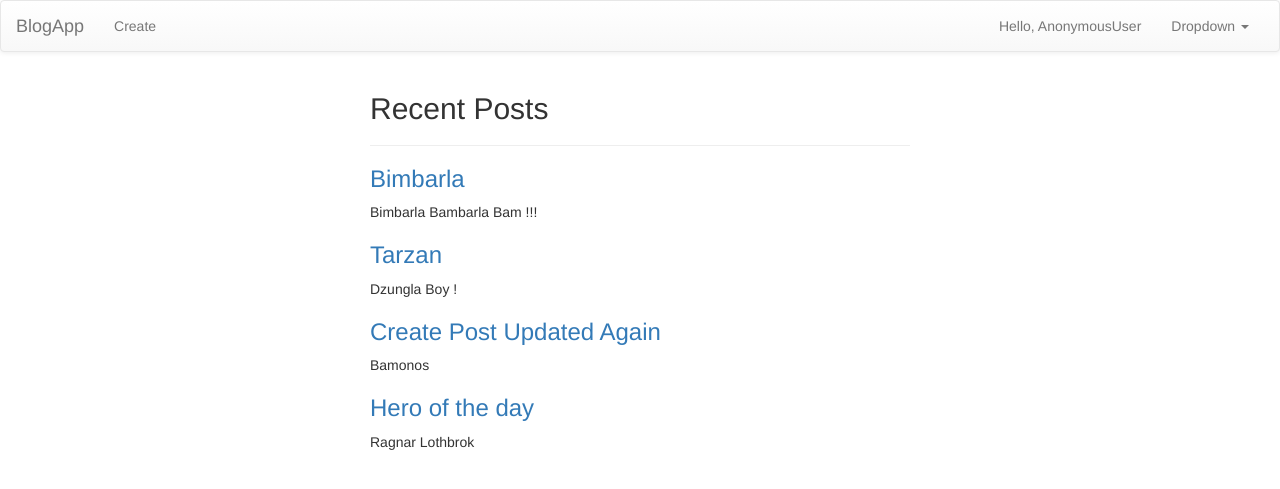
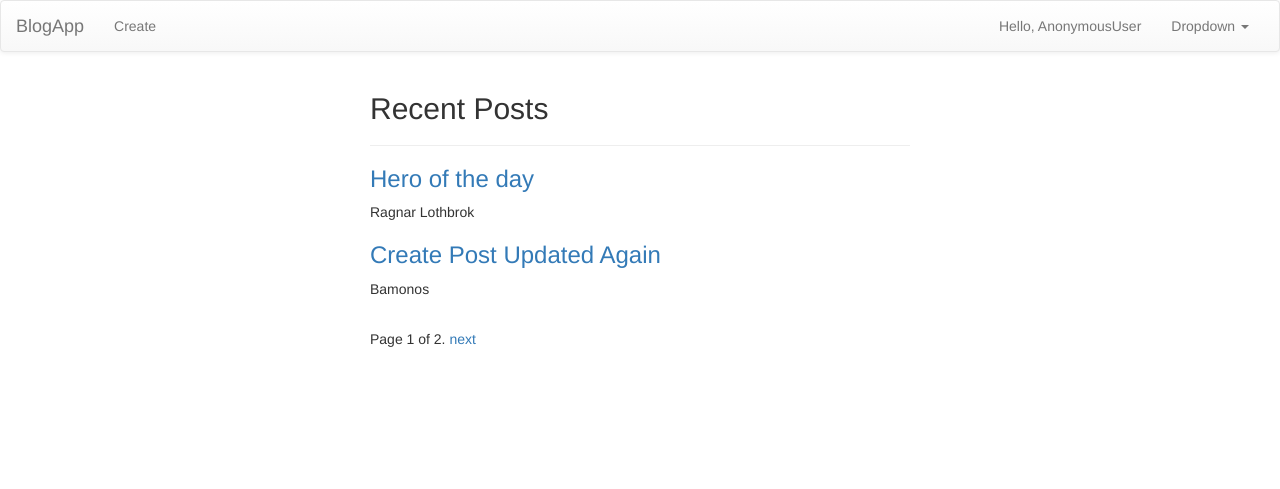
Before and after one commit to Teofil33/BlogApp, a Django app: page / in a window 1280 px wide. Shown: the top 489 px of the page. Run offline with Django 3.2, Linux system fonts and the light colour scheme; data comes from the database, SQL or seed files in the repository; some libraries are stand-ins or nearby versions.

Commit message:
Added Pagination

```diff
--- a/BlogApp/src/posts/models.py
+++ b/BlogApp/src/posts/models.py
@@ -12,6 +12,9 @@ class Post(models.Model):
 	updated = models.DateTimeField(auto_now=True, auto_now_add=False)
 	timestamp = models.DateTimeField(auto_now=False, auto_now_add=True)
 
+	class Meta:
+		ordering = ['-timestamp', '-updated']
+
 	def __unicode__(self):
 		return self.title
 
--- a/BlogApp/src/posts/views.py
+++ b/BlogApp/src/posts/views.py
@@ -1,5 +1,6 @@
 from django.contrib import messages
 from django.shortcuts import render, redirect, get_object_or_404
+from django.core.paginator import Paginator, EmptyPage, PageNotAnInteger
 
 # Create your views here.
 
@@ -8,8 +9,21 @@ from .forms import PostForm
 
 def listView(request):
 	queryset = Post.objects.all()
+	paginator = Paginator(queryset, 2)
+	page_request_var = "page"
+	page = request.GET.get(page_request_var)
+	try:
+		queryset = paginator.page(page)
+	except PageNotAnInteger:
+		# If page is not an integer, deliver first page.
+		queryset = paginator.page(1)
+	except EmptyPage:
+		# If page is out of range (e.g. 9999), deliver last page of results.
+		queryset = paginator.page(paginator.num_pages)
+
 	context = {
 		"posts": queryset,
+		"page_request_var": page_request_var
 	}
 	return render(request, "list_view.html", context)
 
--- a/BlogApp/src/templates/list_view.html
+++ b/BlogApp/src/templates/list_view.html
@@ -10,6 +10,24 @@
 		<h3><a href="{{ post.get_absolute_url }}">{{ post.title }}</a></h3>
 		<p>{{ post.content }}</p>
 	{% endfor %}
+
+
+	<div class="pagination">
+    <span class="step-links">
+        {% if posts.has_previous %}
+            <a href="?{{ page_request_var }}={{ posts.previous_page_number }}">previous</a>
+        {% endif %}
+
+        <span class="current">
+            Page {{ posts.number }} of {{ posts.paginator.num_pages }}.
+        </span>
+
+        {% if posts.has_next %}
+            <a href="?{{ page_request_var }}={{ posts.next_page_number }}">next</a>
+        {% endif %}
+    </span>
+	</div>
+
 	</div>
 
 {% endblock content %}
```
Also changed, not shown: 2 other files.
